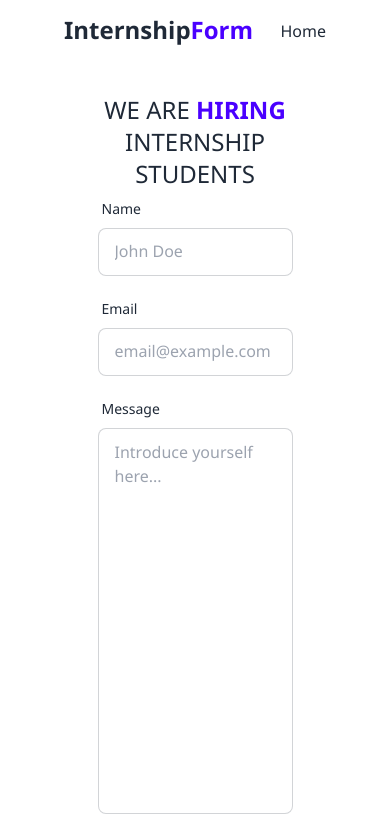
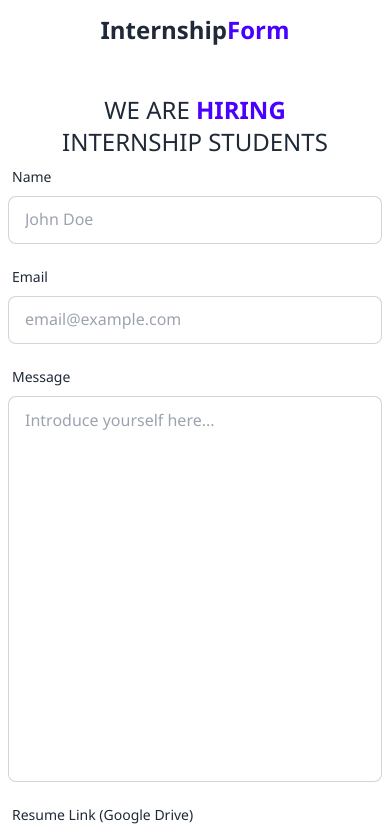
Before and after one commit to WoraponK/internshipForm-emailjs-react, a React (Vite) app: page / in a window 390 px wide. Shown: the top 832 px of the page. Built offline with nearby package versions, Linux system fonts and the light colour scheme.

Commit message:
fix: responsive

```diff
--- a/src/components/NavbarComponent.jsx
+++ b/src/components/NavbarComponent.jsx
@@ -3,11 +3,11 @@ import { Link } from 'react-router-dom'
 
 const NavbarComponent = () => {
   return (
-    <div className='flex justify-between items-center px-16 py-4'>
+    <div className='flex justify-between items-center px-16 py-4 max-md:justify-center'>
         <Link to="/">
             <h1 className='text-2xl font-bold'>Internship<span className='text-primary'>Form</span></h1>
         </Link>
-        <ul className='flex space-x-4'>
+        <ul className='flex space-x-4 max-md:hidden'>
             <li className='hover:underline underline-offset-4'><Link to="/">Home</Link></li>
         </ul>
     </div>
--- a/src/pages/InternshipPage.jsx
+++ b/src/pages/InternshipPage.jsx
@@ -22,13 +22,15 @@ const InternshipPage = () => {
         title: 'Sent Email Failed',
         icon: 'error'
       })
+
+      console.error(error)
     });
   }
 
 
   return (
     <div className='grid place-items-center'>
-      <div className='w-1/2 py-8'>
+      <div className='w-1/2 py-8 max-sm:w-full max-sm:px-2'>
         <h1 className='uppercase text-2xl text-center'>We are <span className='text-primary font-bold'>Hiring</span><br />Internship Students</h1>
         <div>
           <form ref={form} onSubmit={sendEmail} className='grid grid-cols-1 w-full space-y-4'>
```
